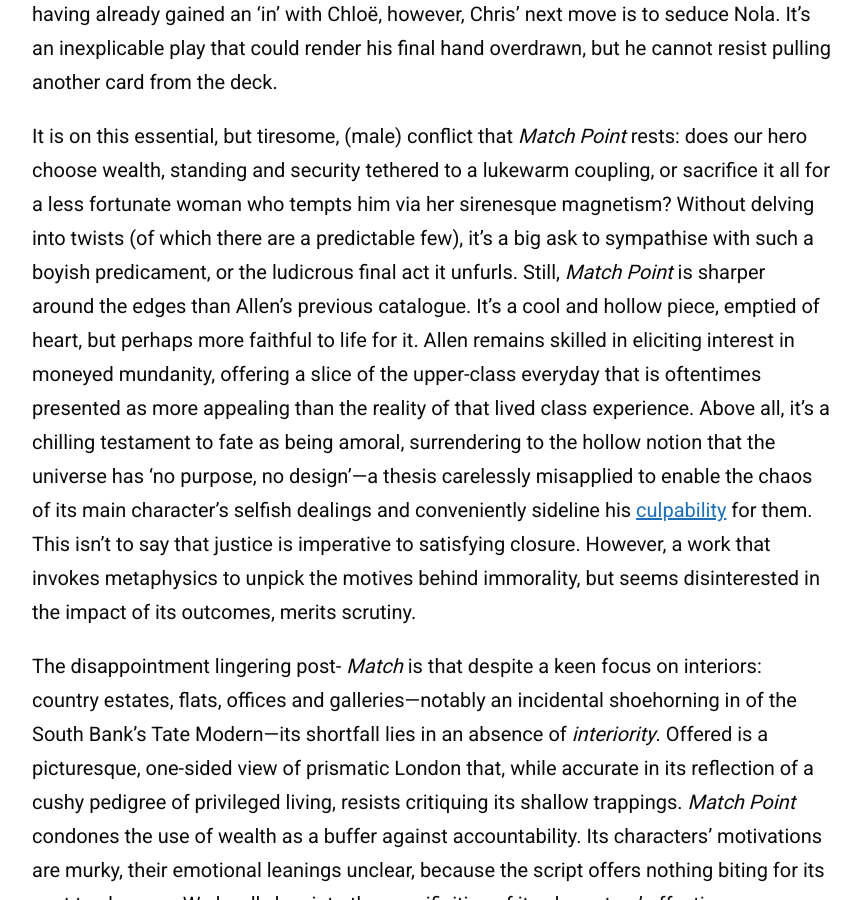
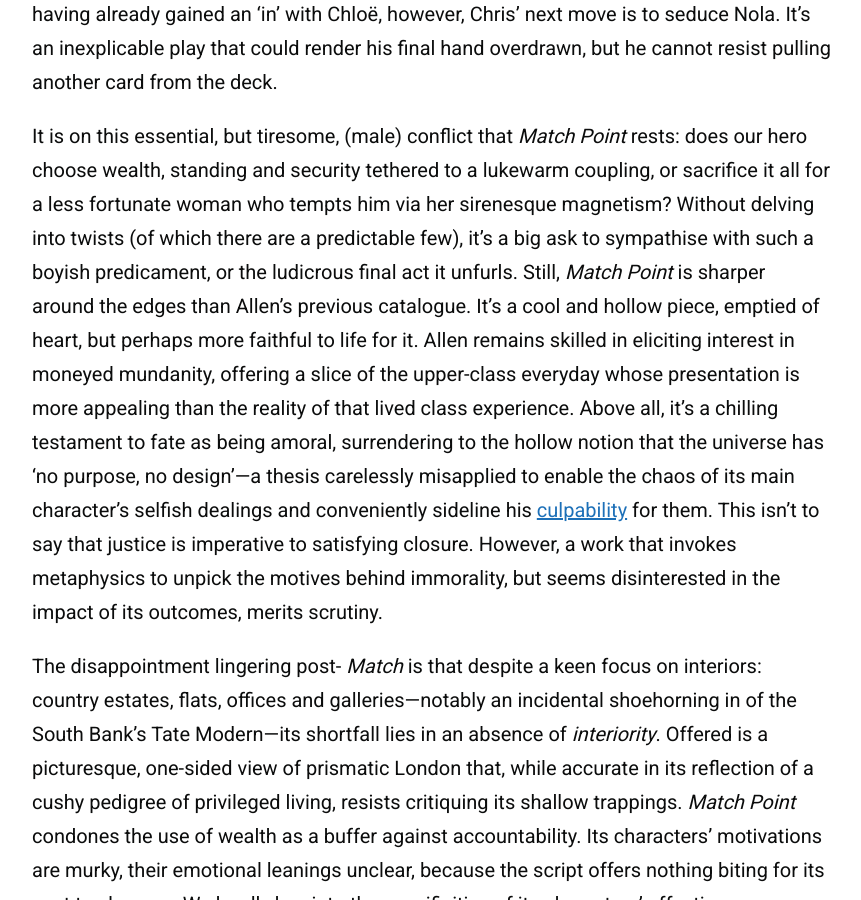
Before and after one commit to zoeurl/zoedowney.github.io, a Jekyll site: the page built from _posts/2024-02-22-match-point.md, in a window 1280 px wide and 900 px high, scrolled down 2661 px. Shown: the whole window, without its empty margins (208-1069 px from the left). Built offline with Jekyll 4.4.1, drawn with Linux system fonts in a browser that asks for light colours.

Commit message:
Update 2024-02-22-match-point.md

```diff
--- a/_posts/2024-02-22-match-point.md
+++ b/_posts/2024-02-22-match-point.md
@@ -21,6 +21,6 @@
 
 It’s a relief to witness a Woody Allen leading man who isn’t doing his most earnest impression of the director. Even so, comparisons can be made with Michael Caine’s neurotic slash lovesick Elliot in the earlier feature _Hannah and Her Sisters_. Similarly, Chris finds himself love-stricken with a taken woman: Tom’s fiancée, sultry out-of-work actor Nola Rice (Scarlett Johansson). An American divorcée in the manner of Wallis Simpson, Nola fails to win the approval of the stuck-up Hewitts; while Chris plays tennis with ease, Nola dabbles with ping-pong and resides on the losing side of the social net. Despite having already gained an ‘in’ with Chloë, however, Chris’ next move is to seduce Nola. It’s an inexplicable play that could render his final hand overdrawn, but he cannot resist pulling another card from the deck.
 
-It is on this essential, but tiresome, (male) conflict that _Match Point_ rests: does our hero choose wealth, standing and security tethered to a lukewarm coupling, or sacrifice it all for a less fortunate woman who tempts him via her sirenesque magnetism? Without delving into twists (of which there are a predictable few), it's a big ask to sympathise with such a boyish predicament, or the ludicrous final act it unfurls. Still, _Match Point_ is sharper around the edges than Allen’s previous catalogue. It’s a cool and hollow piece, emptied of heart, but perhaps more faithful to life for it. Allen remains skilled in eliciting interest in moneyed mundanity, offering a slice of the upper-class everyday that is oftentimes presented as more appealing than the reality of that lived class experience. Above all, it’s a chilling testament to fate as being amoral, surrendering to the hollow notion that the universe has ‘no purpose, no design’—a thesis carelessly misapplied to enable the chaos of its main character’s selfish dealings and conveniently sideline his [culpability](https://www.theguardian.com/film/2023/sep/08/woody-allen-venice-applause-metoo) for them. This isn't to say that justice is imperative to satisfying closure. However, a work that invokes metaphysics to unpick the motives behind immorality, but seems disinterested in the impact of its outcomes, merits scrutiny.
+It is on this essential, but tiresome, (male) conflict that _Match Point_ rests: does our hero choose wealth, standing and security tethered to a lukewarm coupling, or sacrifice it all for a less fortunate woman who tempts him via her sirenesque magnetism? Without delving into twists (of which there are a predictable few), it's a big ask to sympathise with such a boyish predicament, or the ludicrous final act it unfurls. Still, _Match Point_ is sharper around the edges than Allen’s previous catalogue. It’s a cool and hollow piece, emptied of heart, but perhaps more faithful to life for it. Allen remains skilled in eliciting interest in moneyed mundanity, offering a slice of the upper-class everyday whose presentation is more appealing than the reality of that lived class experience. Above all, it’s a chilling testament to fate as being amoral, surrendering to the hollow notion that the universe has ‘no purpose, no design’—a thesis carelessly misapplied to enable the chaos of its main character’s selfish dealings and conveniently sideline his [culpability](https://www.theguardian.com/film/2023/sep/08/woody-allen-venice-applause-metoo) for them. This isn't to say that justice is imperative to satisfying closure. However, a work that invokes metaphysics to unpick the motives behind immorality, but seems disinterested in the impact of its outcomes, merits scrutiny.
 
 The disappointment lingering post- _Match_ is that despite a keen focus on interiors: country estates, flats, offices and galleries—notably an incidental shoehorning in of the South Bank’s Tate Modern—its shortfall lies in an absence of _interiority_. Offered is a picturesque, one-sided view of prismatic London that, while accurate in its reflection of a cushy pedigree of privileged living, resists critiquing its shallow trappings. _Match Point_ condones the use of wealth as a buffer against accountability. Its characters' motivations are murky, their emotional leanings unclear, because the script offers nothing biting for its cast to chew on. We hardly buy into the specificities of its characters' affections; attraction to Chloë or Nola based merely on the kinds of lives each represents to its male protagonist—women (once again) reduced to types. And, although held captive by greed in a moral vacuum, Rhys-Meyers' Chris is the emptiest shell, tedious in his indecision and indifference towards all but assets attained. Rarely does the film seek to offset its casual infidelity and gloomy cynicism through satire which (forgive me) could be the entire _Point_. The meaningful takeaway is that the hand one is dealt early on in life does not have final word on the state of play. But, for Woody Allen, it has become a sport of one director trying to cling onto his racket and serve with it, too.
```
